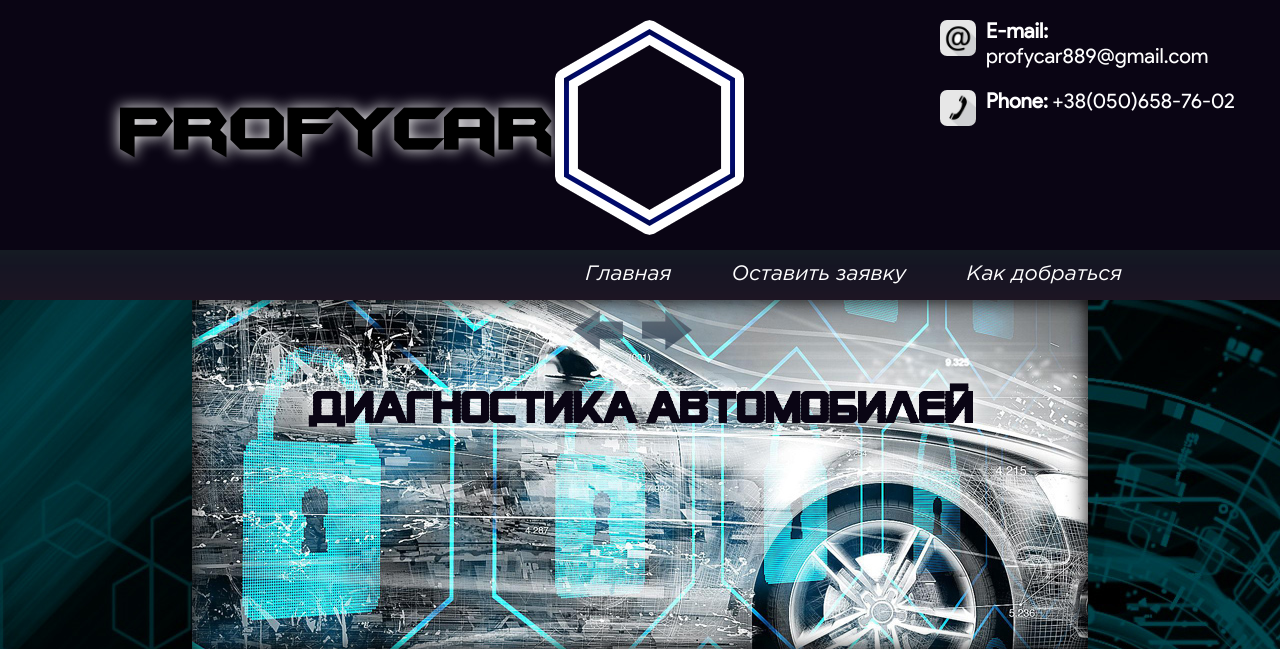
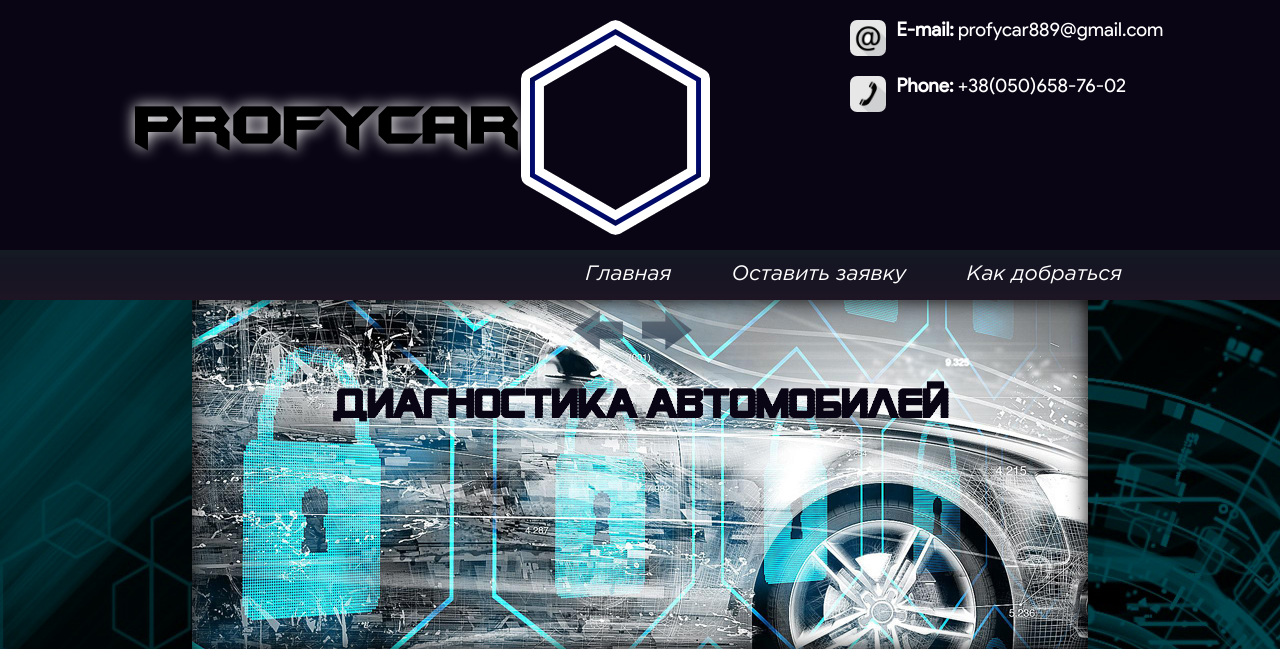
Before and after one commit to nautics889/profycar, a Django app: page / in a window 1280 px wide. Shown: the top 649 px of the page. Run offline with Django 3.2, Linux system fonts and the light colour scheme; data that the repository does not hold is empty.

Commit message:
dlya smartphonov 10.12

```diff
--- a/blog/static/css/style.css
+++ b/blog/static/css/style.css
@@ -18,7 +18,7 @@ body {
 }
 .logo_wrapper {
 	margin-top: 20px;
-	margin-left: 120px;
+	margin-left: 135px;
 	width: 40%;
 	max-width: 640px;
 	max-height: 215px;
@@ -45,18 +45,18 @@ body {
 .logo_wrapper h1 {
 	margin-top: 80px;
 	font-family: Cyr;
-	font-size: 50pt;
+	font-size: 3.7em;
 	text-shadow: #fff 0 0 15px;
 }
 .contacts {
-	width: 25%;
+	width: 32%;
 	margin-top: 20px;
 	margin-right: 20px;
 	color: #fff;
 }
 .contacts span {
 	font-family: Product Sans;
-	font-size: 1.3em;
+	font-size: 1.2em;
 }
 .contacts img {
 	max-width: 36px;
@@ -170,7 +170,11 @@ body {
 }
 .crsl-item_wrapper h1 {
 	color:  #0a0514;
-	font-size: 2.7em;
+	text-align: center;
+	font-size: 2.5em;
 	font-family: Alien;
 	text-shadow: #fff 0 0 15px;
 }
+.blog {
+	background-color:  #0a0514;
+}
--- a/blog/templates/blog/post_list.html
+++ b/blog/templates/blog/post_list.html
@@ -96,13 +96,15 @@
 				</script>
 			</div>
 		</div>
+		<div class="blog">
 			{% for post in posts %}
-    	<div>
+			    <div class="post">
 			        <p>published: {{ post.published_date }}</p>
 			        <h1><a href="">{{ post.title }}</a></h1>
 			        <p>{{ post.text|linebreaksbr }}</p>
 			    </div>
 			{% endfor %}
+		</div>
 		<div class="lorem">
 			Lorem ipsum dolor sit amet, consectetur adipisicing elit. Earum laboriosam commodi illum nemo odio beatae aliquam placeat non ratione molestiae, deserunt, possimus, atque dolore. Eaque, perferendis vero dolore dolores neque, dolorum quisquam, nesciunt ad totam tempora labore deleniti sed voluptates excepturi ipsum ab tempore voluptate. Inventore id alias, molestias consequuntur dolor expedita aut repellat nulla accusantium tempora aliquid mollitia. Voluptatum animi, at tenetur, harum porro veritatis consequuntur commodi laboriosam hic nihil a, explicabo. Voluptatum nesciunt eos dolorum, at explicabo quos similique consequuntur alias aliquid. Architecto ea iusto amet distinctio quia harum accusamus sequi doloribus quaerat enim vel consectetur dignissimos nobis minus laudantium ipsam, ut necessitatibus molestiae quo, eius eaque numquam, ipsa sint. Illum repellendus, culpa excepturi ab facere magnam sunt eligendi voluptates fugiat, ipsum ipsam asperiores consectetur maiores quibusdam incidunt dolorem quas fuga vero perspiciatis, ducimus aperiam esse impedit voluptatem itaque quae. Aliquam quo expedita quibusdam at, fuga nihil asperiores.
 		</div>
```
Lines whose indentation alone changed are shown as unchanged.
